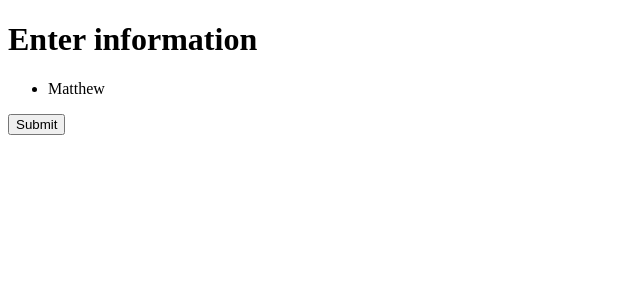
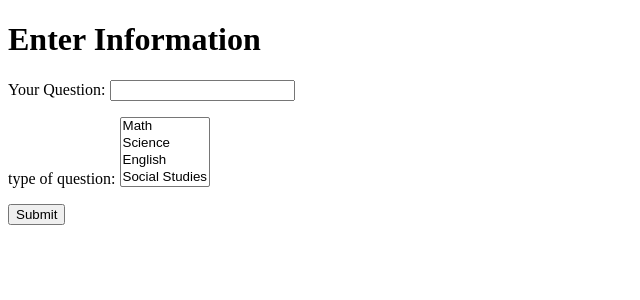
Before and after one commit to gollumsfather/assistance, a Django app: page /members/ in a window 1280 px wide. Shown: the top 300 px of the page, without its empty margins (0-640 px from the left). Run offline with Django 5.2, Linux system fonts and the light colour scheme; data comes from the database, SQL or seed files in the repository.

Commit message:
fixing things

```diff
--- a/studenthelp/student/members/forms.py
+++ b/studenthelp/student/members/forms.py
@@ -1,6 +1,12 @@
 from django import forms
-from django.http import HttpResponse
 
+choose =(
+    ("1", "Math"),
+    ("2", "Science"),
+    ("3", "English"),
+    ("4", "Social Studies"),
+)
 
-class login(forms.Form):
-    question=forms.CharField(label="question", max_length=255)
+class QuestionForm(forms.Form):
+    question = forms.CharField(label="Your Question", max_length=100)
+    typeofquestion = forms.MultipleChoiceField(label="type of question", choices=choose)
--- a/studenthelp/student/members/templates/home.html
+++ b/studenthelp/student/members/templates/home.html
@@ -5,5 +5,6 @@
     </head>
     <body>
         <h1>Home</h1>
+        <p>{{question}}</p>
     </body>
 </html>
--- a/studenthelp/student/members/templates/main.html
+++ b/studenthelp/student/members/templates/main.html
@@ -1,18 +1,14 @@
 <!DOCTYPE html>
 <html>
     <head>
-        <title>Studentassistance</title>
+        <title>Student Assistance</title>
     </head>
     <body>
-        <h1>Enter information</h1>
-        <ul>
-            {% for x in members %}
-                <li>{{ x.firstname }}</li>
-            {% endfor %}
-        </ul>
-        <form method="post">
+        <h1>Enter Information</h1>
+
+        <form action="{% url 'question' %}" method="post">
             {% csrf_token %}
-            {{ form }}
+            {{ form.as_p }}
             <input type="submit" value="Submit">
         </form>
     </body>
--- a/studenthelp/student/members/urls.py
+++ b/studenthelp/student/members/urls.py
@@ -1,9 +1,9 @@
 from django.contrib import admin
-from django.urls import include, path
+from django.urls import path
 from . import views
 
 urlpatterns = [
-    path('members/', views.members, name='members'),
     path('admin/', admin.site.urls),
     path('home/', views.home, name='home'),
+    path('members/', views.question_view, name='question'),
 ]
--- a/studenthelp/student/members/views.py
+++ b/studenthelp/student/members/views.py
@@ -1,7 +1,7 @@
-from django.http import HttpResponse
+from django.http import HttpResponse, HttpResponseRedirect
 from django.template import loader
 from .models import Member
-from .forms import login
+from .forms import QuestionForm
 from django.shortcuts import render, redirect
 
 def members(request):
@@ -9,7 +9,6 @@ def members(request):
   currentlogin=Member.objects.all().values()
   context={
     'members':currentlogin,
-    'login' : login,
     }
   return HttpResponse(template.render(context, request))
 
@@ -17,11 +16,13 @@ def home(request):
   template = loader.get_template('home.html')
   return HttpResponse(template.render())
 
-def question(request):
-  if request.method=="POST":
-    form=question.post
-    if form.is_valid():
-        return render("home")
+def question_view(request):
+    if request.method == "POST":
+        form = QuestionForm(request.POST)
+        if form.is_valid():
+            questio = form.cleaned_data['question']
+            return HttpResponseRedirect(f"/home/?question={questio}")
     else:
-        form = NameForm()
-        return render(request, "main.html", {"form": form})
+        form = QuestionForm()
+
+    return render(request, "main.html", {"form": form})
```
